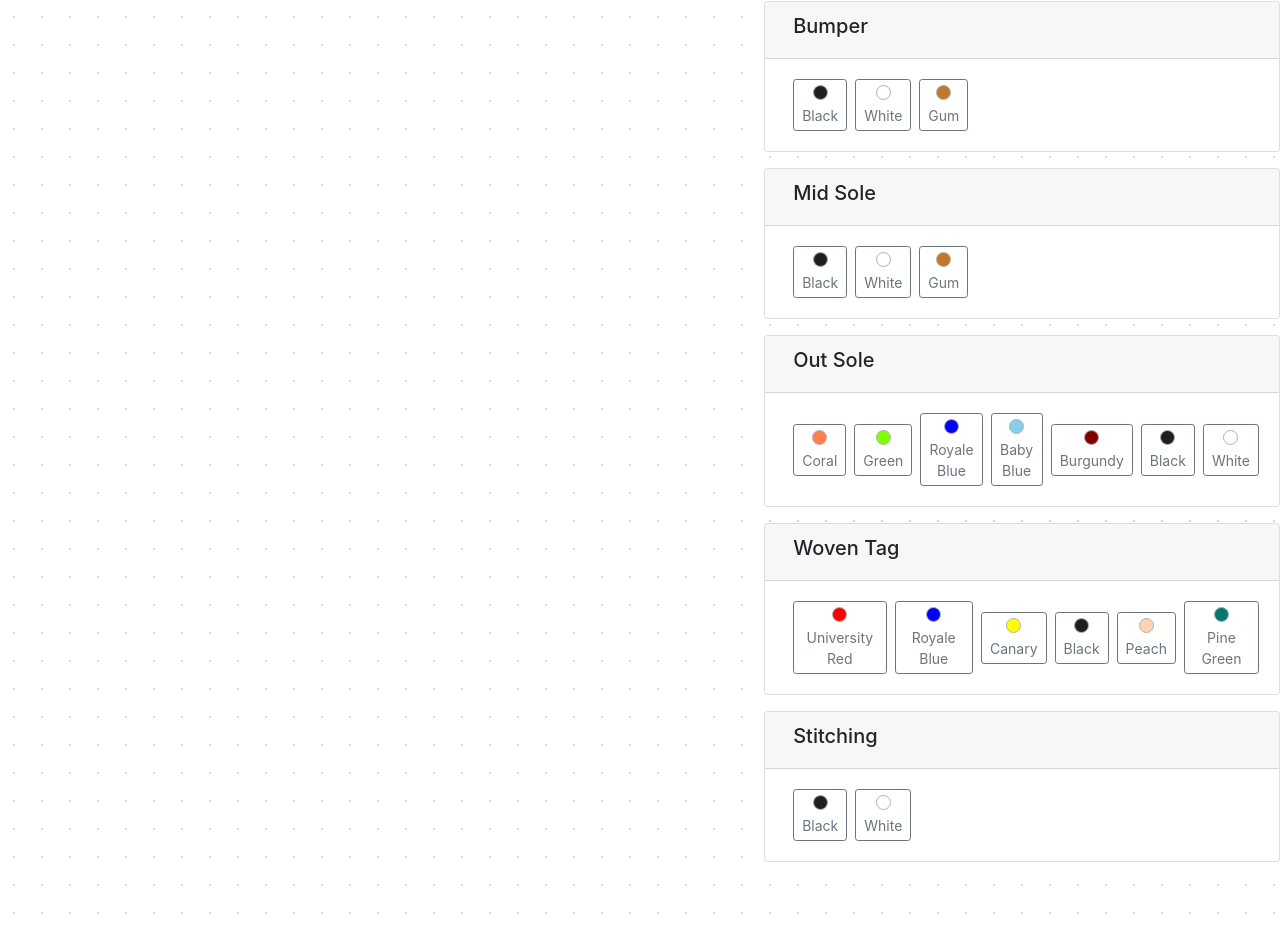
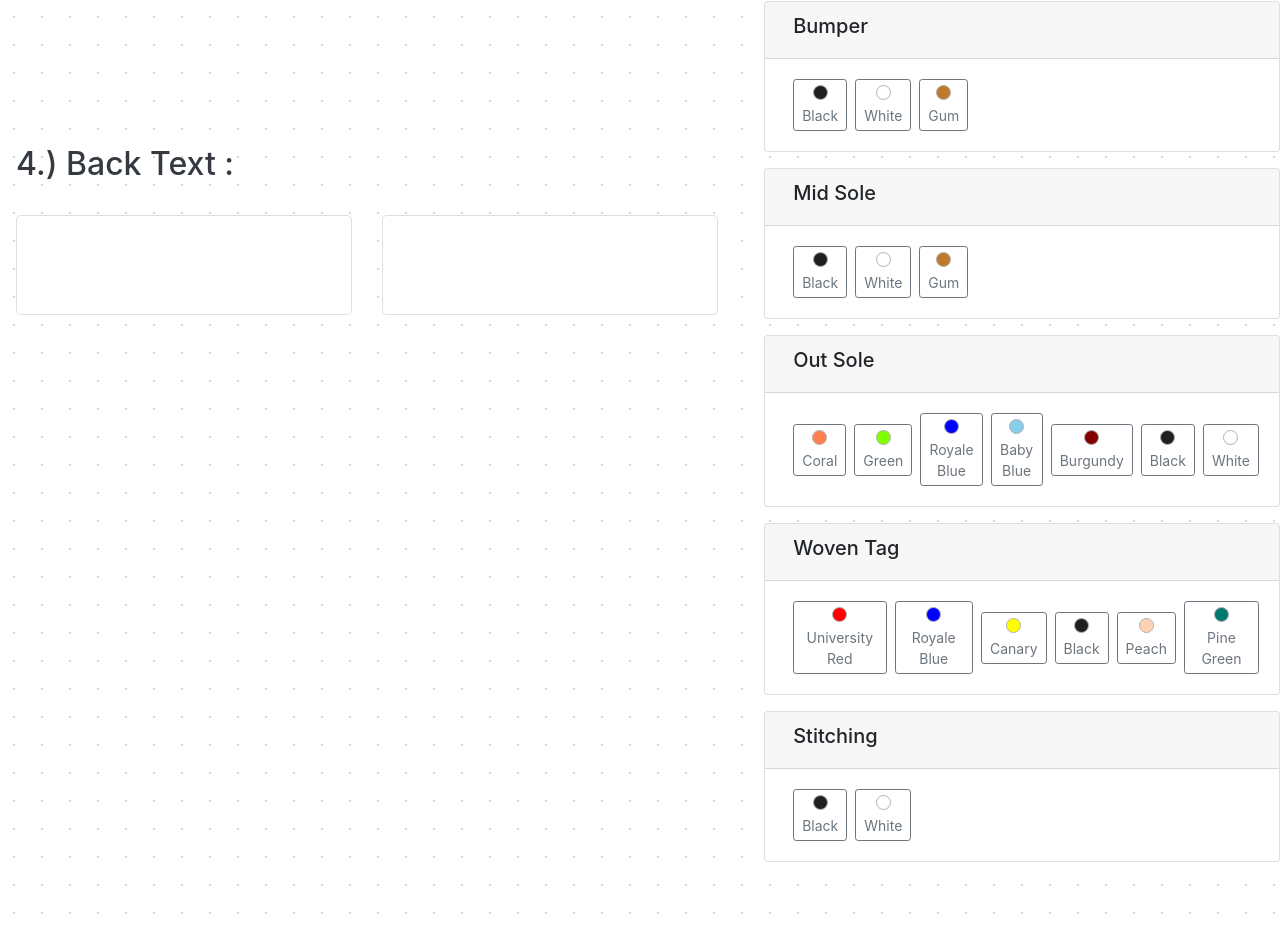
Before and after one commit to andirkh/shoes-customizer, a Next.js app: page / in a window 1280 px wide. Shown: the part 1565-2499 px from the top of the page. Built offline with nearby package versions, Linux system fonts and the light colour scheme.

Commit message:
feat: add back tab text

```diff
--- /dev/null
+++ b/components/BackTextInput/index.js
@@ -0,0 +1,26 @@
+import React from 'react'
+import PropTypes from 'prop-types'
+
+class BackTextInput extends React.Component {
+  render () {
+    const { value = '', stateName = '', onChange = () => {} } = this.props;
+    return (
+      <input
+        name={stateName}
+        value={value}
+        onChange={val => onChange(stateName, val.target.value)}
+        className="p-2 cursor-pointer"
+        style={{
+          textAlign: 'center',
+          fontSize: 50,
+          width: "100%",
+          height: 100,
+          borderRadius: 5,
+          border: "1px solid rgba(0,0,0,.125)",
+        }}
+      />
+    )
+  }
+}
+
+export default BackTextInput;
--- a/views/MainPage/index.js
+++ b/views/MainPage/index.js
@@ -3,9 +3,10 @@ import TopBar from "../../components/TopBar";
 import ColorButtons from "../../components/ColorButtons";
 import Shoes368Side from "../../components/Shoes368Side";
 import Shoes368Back from "../../components/Shoes368Back";
-import Shoes368Bottom from '../../components/Shoes368Bottom';
-import TitleAnimated from '../../components/TitleAnimated';
-import Footer from '../../components/Footer';
+import Shoes368Bottom from "../../components/Shoes368Bottom";
+import TitleAnimated from "../../components/TitleAnimated";
+import BackTextInput from "../../components/BackTextInput";
+import Footer from "../../components/Footer";
 
 import { Col, Row } from "react-bootstrap";
 import { animated, Spring, Trail } from "react-spring/renderprops.cjs";
@@ -32,10 +33,19 @@ class MainPage extends React.Component {
     outSoleColor: COLOR_DEFAULT_WHITE,
 
     stitchingColor: COLOR_DEFAULT_BLACK,
+
+    backTextLeft: "",
+    backTextRight: "",
   };
 
   handleChangeColor = (colorState, color) => {
     this.setState({ [colorState]: color });
+  };
+
+  handleChangeBackText = (backTextState, text) => {
+    console.log("Text", text);
+    if (text.length > 4) return null;
+    this.setState({ [backTextState]: text });
   };
 
   render() {
@@ -85,6 +95,23 @@ class MainPage extends React.Component {
                   </animated.div>
                 )}
               </Spring>
+              <TitleAnimated className="ml-3 mb-5" title="4.) Back Text :" />
+              <Row className="p-3">
+                <Col xs={6}>
+                  <BackTextInput
+                    stateName="backTextLeft"
+                    onChange={this.handleChangeBackText}
+                    value={this.state.backTextLeft}
+                  />
+                </Col>
+                <Col xs={6}>
+                  <BackTextInput
+                    stateName="backTextRight"
+                    onChange={this.handleChangeBackText}
+                    value={this.state.backTextRight}
+                  />
+                </Col>
+              </Row>
             </Col>
             <Col lg={5} xs={12}>
               <Trail
```
